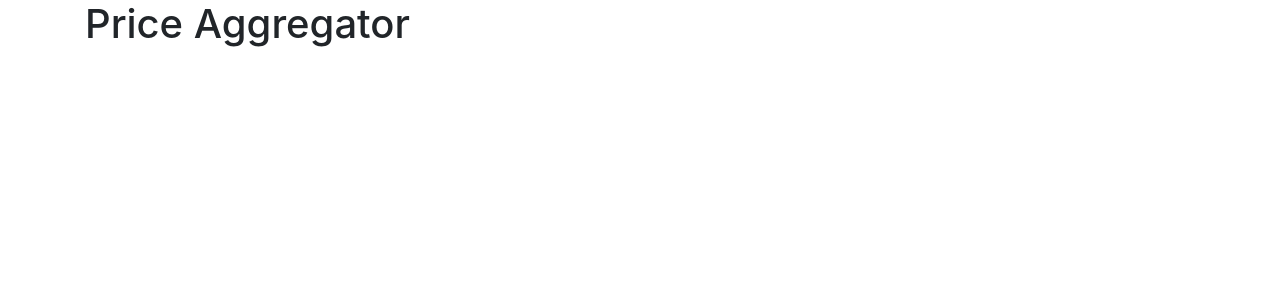
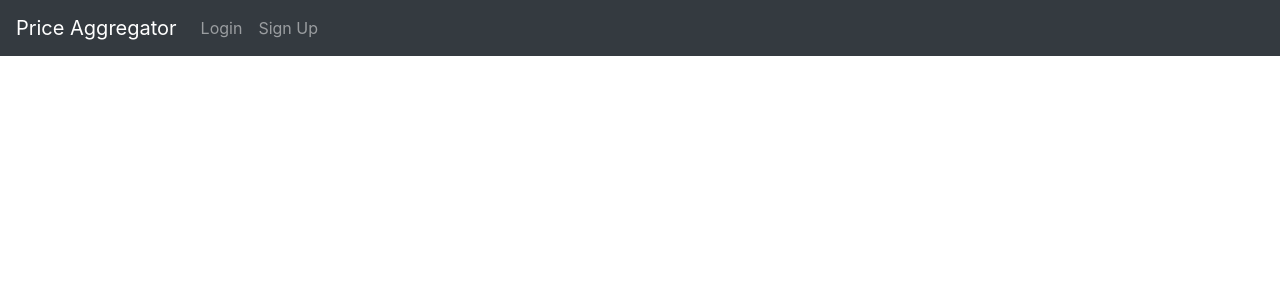
Before and after one commit to ecedmondson/price_aggregator, a Flask app: page / in a window 1280 px wide. Shown: the top 300 px of the page. Run offline with Flask 2, Linux system fonts and the light colour scheme; some libraries are stand-ins or nearby versions.

Commit message:
added basic navbar

```diff
--- a/templates/home.html
+++ b/templates/home.html
@@ -1,5 +1,5 @@
 {% extends "layout.html" %}
 
 {% block content %}
-    <h1>Price Aggregator</h1>
+
 {% endblock content %}
--- a/templates/layout.html
+++ b/templates/layout.html
@@ -12,6 +12,21 @@
     </head>
 
     <body>
+
+        <nav class="navbar navbar-expand navbar-dark bg-dark">
+            <a href="#" class="navbar-brand">Price Aggregator</a>
+            <div class="collapse navbar-collapse">
+                <ul class="navbar-nav">
+                    <li class="nav-item">
+                        <a href="#" class="nav-link">Login</a>
+                    </li>
+                    <li class="nav-item">
+                        <a href="#" class="nav-link">Sign Up</a>
+                    </li>
+                </ul>
+            </div>
+        </nav>
+
         <div class="container">
             {% block content %}{% endblock %}
         </div>
```
Also changed, not shown: 1 other file.
